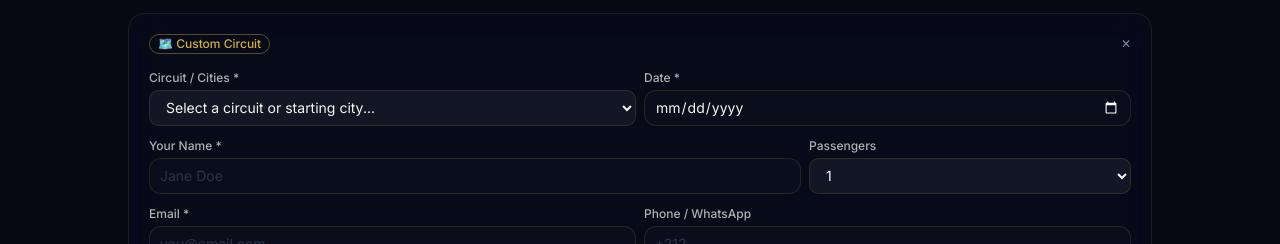
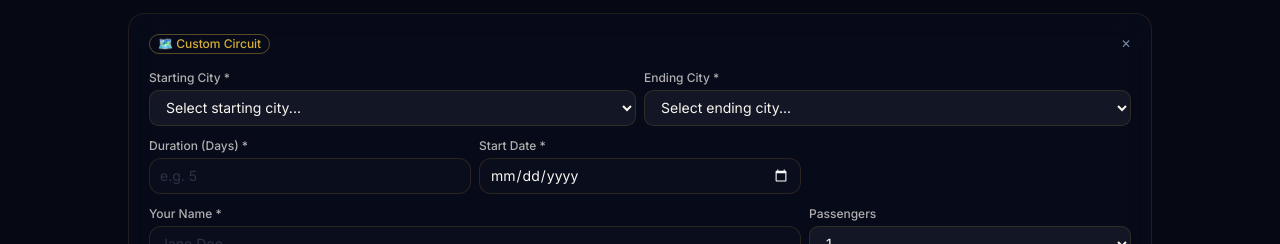
Before and after one commit to mountassir-cha/be-flex-travel, a Next.js app: page /en/tours in a window 1280 px wide. Both pictures are taken after a click on the element 640 px from the left and 4124 px from the top of the page. Shown: the part 3992-4236 px from the top of the page. Built offline with nearby package versions, Linux system fonts and the light colour scheme; a web font is replaced by a local one.

Commit message:
feat: transform custom tour form to trace your own route with start, end, and duration

```diff
--- a/src/app/api/tour-booking/route.ts
+++ b/src/app/api/tour-booking/route.ts
@@ -6,19 +6,19 @@ const resend = new Resend(process.env.RESEND_API_KEY || 're_dummy_key_for_build'
 export async function POST(request: Request) {
   try {
     const body = await request.json()
-    const { name, email, phone, circuit, date, passengers, notes } = body
+    const { name, email, phone, circuit: startingCity, endingCity, duration, date, passengers, notes } = body
 
-    if (!name || !email || !circuit || !date) {
+    if (!name || !email || !startingCity || !endingCity || !duration || !date) {
       return NextResponse.json({ error: 'Missing required fields' }, { status: 400 })
     }
 
     const destinationEmail = process.env.CONTACT_EMAIL_DESTINATION || 'beflextravel@gmail.com'
-    const emailSubject = `🏜️ New Circuit Booking: ${circuit} - ${name}`
+    const emailSubject = `🏜️ New Custom Circuit Booking: ${startingCity} to ${endingCity} - ${name}`
 
     const resendApiKey = process.env.RESEND_API_KEY || 're_dummy_key_for_build'
     if (resendApiKey === 're_dummy_key_for_build' || resendApiKey === 'your_resend_api_key') {
       console.log('Development mode: Simulating tour booking email')
-      console.log(`To: ${destinationEmail}\nSubject: ${emailSubject}\nFrom: ${name} (${email})\nCircuit: ${circuit}\nDate: ${date}\nPassengers: ${passengers}\nNotes: ${notes}`)
+      console.log(`To: ${destinationEmail}\nSubject: ${emailSubject}\nFrom: ${name} (${email})\nRoute: ${startingCity} → ${endingCity}\nDuration: ${duration} Days\nDate: ${date}\nPassengers: ${passengers}\nNotes: ${notes}`)
       return NextResponse.json({ success: true, simulated: true })
     }
 
@@ -30,19 +30,27 @@ export async function POST(request: Request) {
       html: `
         <div style="font-family: Arial, sans-serif; max-width: 600px; margin: 0 auto; background: #0a0a0a; color: #fff; padding: 30px; border-radius: 12px;">
           <div style="text-align: center; margin-bottom: 24px;">
-            <h1 style="color: #c9a84c; font-size: 24px; margin: 0;">🏜️ New Circuit Booking</h1>
-            <p style="color: #888; margin-top: 8px;">Be Flex Travel — Custom Tour Request</p>
+            <h1 style="color: #c9a84c; font-size: 24px; margin: 0;">🏜️ New Custom Circuit Request</h1>
+            <p style="color: #888; margin-top: 8px;">Be Flex Travel — Build Your Own Tour</p>
           </div>
 
           <div style="background: #1a1a1a; border-radius: 8px; padding: 20px; margin-bottom: 16px;">
             <h2 style="color: #c9a84c; font-size: 16px; margin: 0 0 16px;">🗺️ Tour Details</h2>
             <table style="width: 100%; border-collapse: collapse;">
               <tr>
-                <td style="padding: 8px 0; color: #888; width: 40%;">Circuit/Cities</td>
-                <td style="padding: 8px 0; color: #fff; font-weight: bold;">${circuit}</td>
+                <td style="padding: 8px 0; color: #888; width: 40%;">Starting City</td>
+                <td style="padding: 8px 0; color: #fff; font-weight: bold;">${startingCity}</td>
               </tr>
               <tr>
-                <td style="padding: 8px 0; color: #888;">Date</td>
+                <td style="padding: 8px 0; color: #888; width: 40%;">Ending City</td>
+                <td style="padding: 8px 0; color: #fff; font-weight: bold;">${endingCity}</td>
+              </tr>
+              <tr>
+                <td style="padding: 8px 0; color: #888;">Duration</td>
+                <td style="padding: 8px 0; color: #fff;">${duration} Days</td>
+              </tr>
+              <tr>
+                <td style="padding: 8px 0; color: #888;">Start Date</td>
                 <td style="padding: 8px 0; color: #fff;">${date}</td>
               </tr>
               <tr>
--- a/src/components/ui/CustomTourBookingCard.tsx
+++ b/src/components/ui/CustomTourBookingCard.tsx
@@ -14,7 +14,9 @@ export function CustomTourBookingCard() {
     name: '',
     email: '',
     phone: '',
-    circuit: '',
+    circuit: '', // Represents Starting City
+    endingCity: '',
+    duration: '',
     date: '',
     passengers: '1',
     notes: '',
@@ -48,7 +50,7 @@ export function CustomTourBookingCard() {
         <h3 className="font-display text-lg font-bold text-foreground">Booking Received!</h3>
         <p className="text-sm text-muted-foreground">We&apos;ll confirm your tour by email within a few hours.</p>
         <button
-          onClick={() => { setStatus('idle'); setIsOpen(false); setForm({ name: '', email: '', phone: '', circuit: '', date: '', passengers: '1', notes: '' }) }}
+          onClick={() => { setStatus('idle'); setIsOpen(false); setForm({ name: '', email: '', phone: '', circuit: '', endingCity: '', duration: '', date: '', passengers: '1', notes: '' }) }}
           className="text-xs text-[var(--brand-gold)] underline mt-2"
         >
           Book another tour
@@ -87,36 +89,53 @@ export function CustomTourBookingCard() {
       <form onSubmit={handleSubmit} className="space-y-3">
         <div className="grid grid-cols-1 md:grid-cols-2 gap-2">
           <div>
-            <Label className="text-foreground/70 text-xs mb-1 block">Circuit / Cities *</Label>
+            <Label className="text-foreground/70 text-xs mb-1 block">Starting City *</Label>
             <select
               required
-              value={form.circuit}
+              value={form.circuit} // We'll keep using form.circuit for Starting City to avoid breaking state for now, but rename it in the UI
               onChange={(e) => setForm({ ...form, circuit: e.target.value })}
               className="w-full bg-foreground/5 border border-border text-foreground text-sm h-9 px-3 rounded-md focus:outline-none focus:border-[var(--brand-gold)]/50 transition-colors"
             >
-              <option value="" disabled className="bg-black text-white">Select a circuit or starting city...</option>
-
-              <optgroup label="Popular Circuits" className="bg-black text-white font-bold">
-                {circuits.map((c) => (
-                  <option key={c.slug} value={c.title} className="bg-black text-white font-normal">
-                    {c.title}
-                  </option>
-                ))}
-              </optgroup>
-
-              <optgroup label="Custom Tour Starting From:" className="bg-black text-white font-bold">
-                {['Marrakech', 'Casablanca', 'Fes', 'Tanger', 'Agadir', 'Rabat', 'Ouarzazate', 'Essaouira'].map((city) => (
-                  <option key={city} value={`Custom from ${city}`} className="bg-black text-white font-normal">
-                    {city}
-                  </option>
-                ))}
-              </optgroup>
-
-              <option value="Other" className="bg-black text-white">Other / Not Listed</option>
+              <option value="" disabled className="bg-black text-white">Select starting city...</option>
+              {['Marrakech', 'Casablanca', 'Fes', 'Tanger', 'Agadir', 'Rabat', 'Ouarzazate', 'Essaouira'].map((city) => (
+                <option key={city} value={city} className="bg-black text-white">{city}</option>
+              ))}
+              <option value="Other" className="bg-black text-white">Other</option>
             </select>
           </div>
           <div>
-            <Label className="text-foreground/70 text-xs mb-1 block">Date *</Label>
+            <Label className="text-foreground/70 text-xs mb-1 block">Ending City *</Label>
+            <select
+              required
+              value={form.endingCity || ''}
+              onChange={(e) => setForm({ ...form, endingCity: e.target.value })}
+              className="w-full bg-foreground/5 border border-border text-foreground text-sm h-9 px-3 rounded-md focus:outline-none focus:border-[var(--brand-gold)]/50 transition-colors"
+            >
+              <option value="" disabled className="bg-black text-white">Select ending city...</option>
+              {['Marrakech', 'Casablanca', 'Fes', 'Tanger', 'Agadir', 'Rabat', 'Ouarzazate', 'Essaouira'].map((city) => (
+                <option key={city} value={city} className="bg-black text-white">{city}</option>
+              ))}
+              <option value="Other" className="bg-black text-white">Other</option>
+            </select>
+          </div>
+        </div>
+
+        <div className="grid grid-cols-2 md:grid-cols-3 gap-2">
+          <div>
+            <Label className="text-foreground/70 text-xs mb-1 block">Duration (Days) *</Label>
+            <Input
+              type="number"
+              min="1"
+              max="30"
+              required
+              value={form.duration || ''}
+              onChange={(e) => setForm({ ...form, duration: e.target.value })}
+              placeholder="e.g. 5"
+              className="bg-foreground/5 border-border text-foreground placeholder:text-muted-foreground/30 focus:border-[var(--brand-gold)]/50 text-sm h-9"
+            />
+          </div>
+          <div>
+            <Label className="text-foreground/70 text-xs mb-1 block">Start Date *</Label>
             <Input
               type="date"
               required
```
